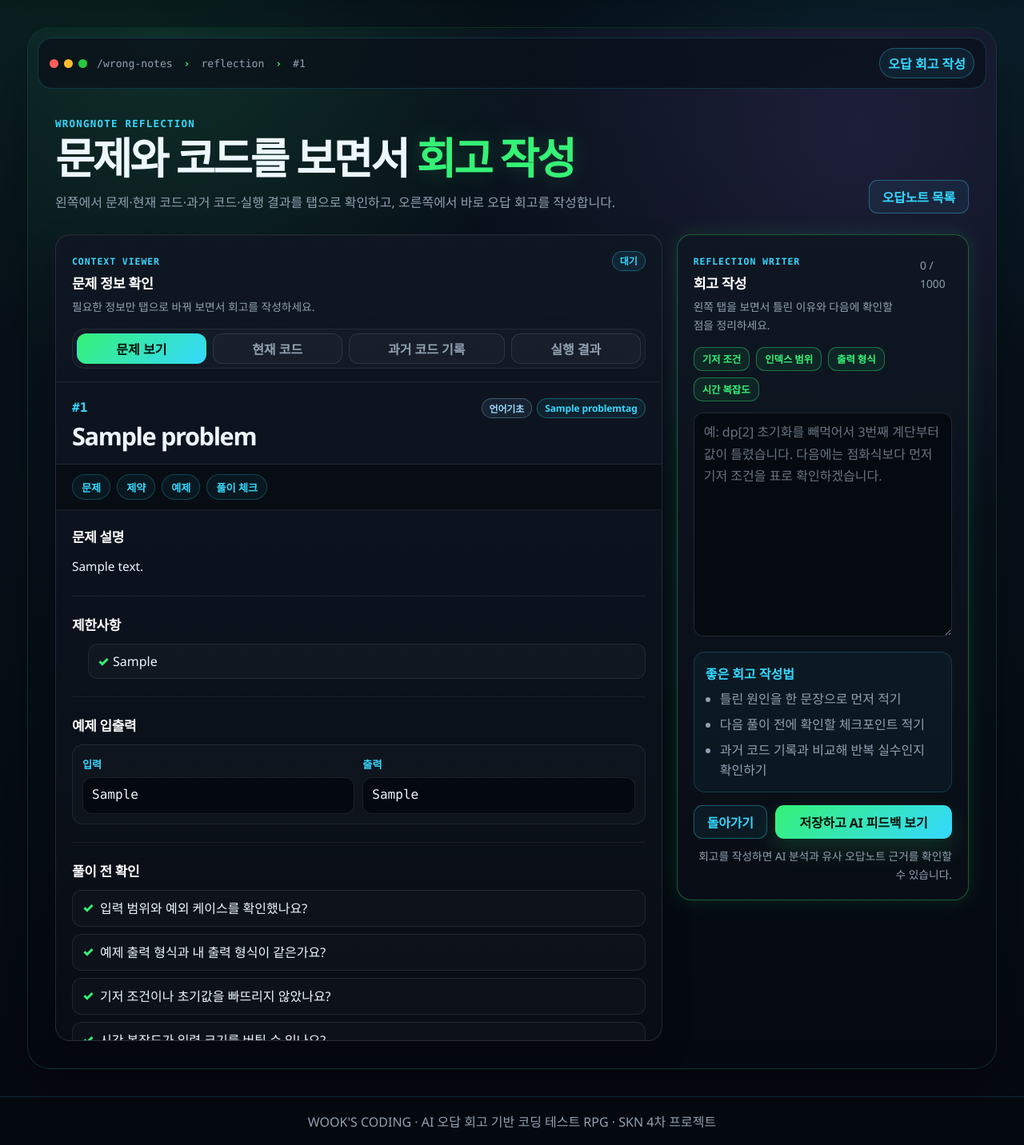
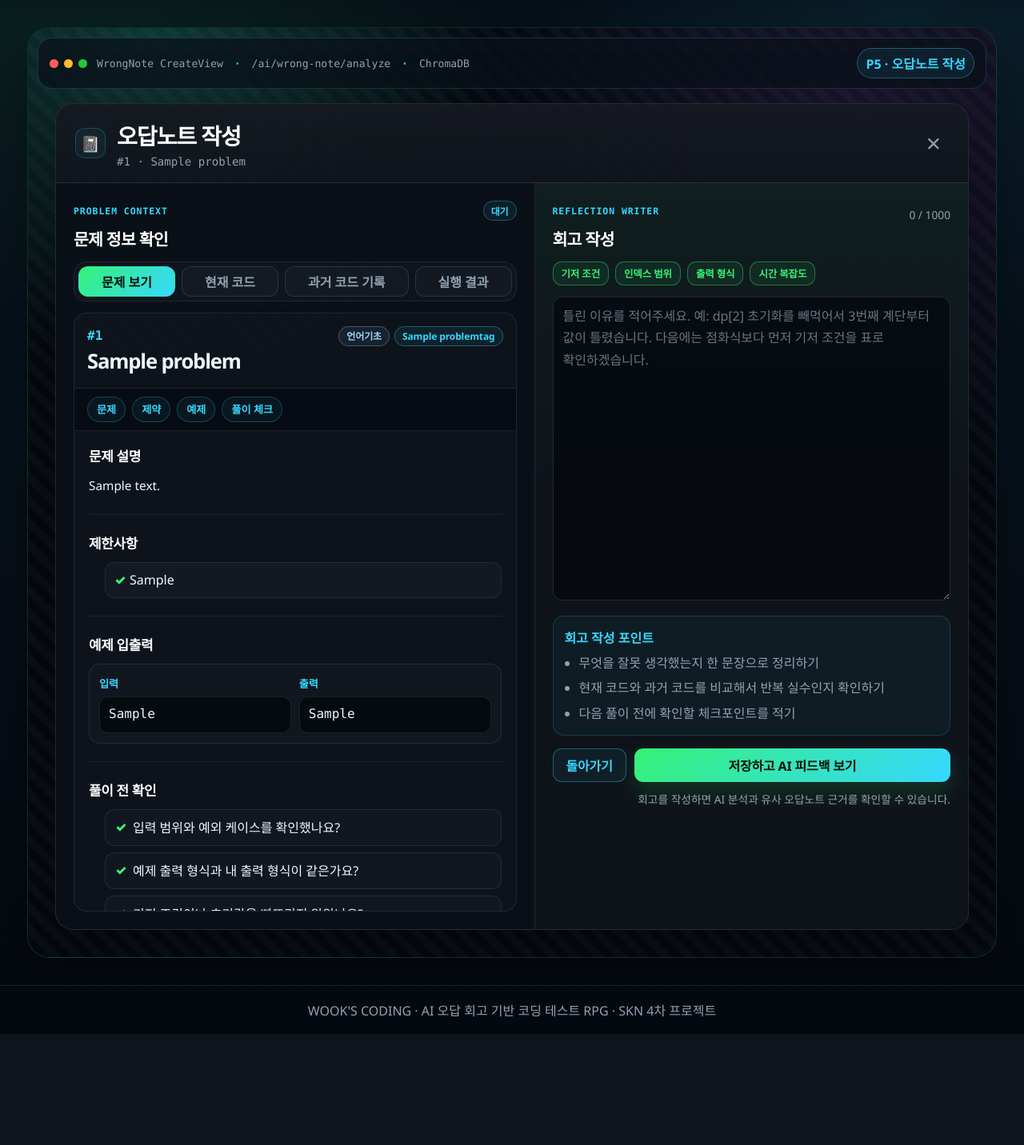
Before and after one commit to keroro7729/SKN_4rd_1TEAM, a Django app: page /wrongnotes/create/1/ in a window 1280 px wide. Shown: the part 71-1503 px from the top of the page at 80% size. After the commit the page ends 1343 px from the top, so only its background shows below. Run offline with Django 5.2, Linux system fonts and the light colour scheme; a user stored in the database is signed in; tables that the repository leaves empty hold one stand-in row (values such as "Sample post").

Commit message:
style: update wrongnote form two panel layout

```diff
--- a/django/static/css/pages/wrongnote_tabs.css
+++ b/django/static/css/pages/wrongnote_tabs.css
@@ -1,41 +1,140 @@
-/* WrongNote reflection workspace v18
-   - Left: problem/code/history/result context tabs
-   - Right: reflection writer
-   - No top summary cards
+/* WrongNote two-panel reflection workspace v19
+   Left: problem/code/history/result tabs
+   Right: reflection writer
 */
-.wrongnote-page { min-height: 680px; }
-.wrongnote-hero-slim { padding-bottom: 22px; }
-.reflection-workspace { padding: 0 var(--safe-x) var(--safe-x); }
-.wrongnote-two-split {
-  display: grid;
-  grid-template-columns: minmax(0, 1.35fr) minmax(340px, 0.65fr);
-  gap: 18px;
-  align-items: start;
-  padding: 0 var(--safe-x) var(--safe-x);
+.wrongnote-page {
+  min-height: 700px;
 }
-.wrongnote-context-panel,
-.reflection-write-panel {
+.wrongnote-modal-page {
+  background:
+    radial-gradient(circle at 12% 0%, rgba(53, 216, 255, .10), transparent 26%),
+    repeating-linear-gradient(45deg, rgba(255,255,255,.025) 0 10px, transparent 10px 20px),
+    var(--bg);
+}
+.wrongnote-modal-shell {
+  margin: 18px var(--safe-x) var(--safe-x);
+  border: 1px solid rgba(148, 163, 184, .18);
+  border-radius: 22px;
+  overflow: hidden;
+  background: rgba(13, 18, 26, .94);
+  box-shadow: 0 24px 80px rgba(0, 0, 0, .34);
+}
+.wrongnote-modal-header {
+  min-height: 76px;
+  display: flex;
+  align-items: center;
+  justify-content: space-between;
+  gap: 16px;
+  padding: 18px 24px;
+  border-bottom: 1px solid rgba(148, 163, 184, .16);
+  background: linear-gradient(180deg, rgba(255,255,255,.035), rgba(255,255,255,.012));
+}
+.wrongnote-title-wrap {
+  display: flex;
+  align-items: center;
+  gap: 14px;
   min-width: 0;
 }
-.wrongnote-context-panel { padding: 0; overflow: hidden; }
-.wrongnote-context-head { padding: 20px 20px 0; }
-.reflection-write-panel {
-  position: sticky;
-  top: 92px;
-  max-height: calc(100vh - 118px);
-  overflow: auto;
+.wrongnote-title-icon {
+  width: 38px;
+  height: 38px;
+  display: inline-flex;
+  align-items: center;
+  justify-content: center;
+  border: 1px solid rgba(53, 216, 255, .22);
+  border-radius: 12px;
+  background: rgba(53, 216, 255, .06);
+  font-size: 1.22rem;
+}
+.wrongnote-title-wrap h1 {
+  margin: 0;
+  font-size: clamp(1.35rem, 2.2vw, 2rem);
+  letter-spacing: -.04em;
+  color: var(--text-strong);
+}
+.wrongnote-title-wrap p {
+  margin: 5px 0 0;
+  color: var(--muted);
+  font-family: var(--font-code);
+  font-size: .88rem;
+  overflow: hidden;
+  text-overflow: ellipsis;
+  white-space: nowrap;
+  max-width: min(64vw, 720px);
+}
+.wrongnote-close {
+  width: 38px;
+  height: 38px;
+  display: inline-flex;
+  align-items: center;
+  justify-content: center;
+  border: 1px solid transparent;
+  border-radius: 12px;
+  color: var(--muted);
+  text-decoration: none;
+  font-size: 2rem;
+  line-height: 1;
+}
+.wrongnote-close:hover {
+  color: var(--danger);
+  border-color: rgba(255, 100, 115, .3);
+  background: rgba(255, 100, 115, .06);
+}
+.wrongnote-two-column {
+  display: grid;
+  grid-template-columns: minmax(0, 1.05fr) minmax(360px, .95fr);
+  min-height: min(76vh, 820px);
+}
+.wrongnote-context-card,
+.wrongnote-reflection-card {
+  min-width: 0;
+  padding: 22px;
+}
+.wrongnote-context-card {
+  border-right: 1px solid rgba(148, 163, 184, .16);
+  background: rgba(11, 16, 23, .72);
+}
+.wrongnote-reflection-card {
+  background:
+    linear-gradient(180deg, rgba(53, 242, 118, .05), transparent 42%),
+    rgba(15, 20, 28, .82);
+}
+.wrongnote-card-head {
+  display: flex;
+  align-items: flex-start;
+  justify-content: space-between;
+  gap: 12px;
+  margin-bottom: 14px;
+}
+.wrongnote-card-head h2 {
+  margin: 4px 0 0;
+  color: var(--text-strong);
+  font-size: 1.28rem;
+  letter-spacing: -.035em;
+}
+.wrongnote-card-head p {
+  margin: 6px 0 0;
+  color: var(--muted);
+  line-height: 1.55;
+}
+.wrongnote-card-head.inner-head {
+  margin: 0 0 12px;
 }
 .reflection-tabs {
   display: flex;
   gap: 8px;
   flex-wrap: wrap;
-  margin: 0 20px 16px;
+  margin: 0 0 14px;
   padding: 5px;
   border: 1px solid rgba(134,149,165,.14);
   border-radius: 16px;
   background: rgba(255,255,255,.025);
 }
-.reflection-tabs.compact-tabs { flex-wrap: nowrap; overflow-x: auto; scrollbar-width: thin; }
+.reflection-tabs.compact-tabs {
+  flex-wrap: nowrap;
+  overflow-x: auto;
+  scrollbar-width: thin;
+}
 .reflection-tab {
   border: 1px solid rgba(134,149,165,.20);
   border-radius: 12px;
@@ -49,43 +148,69 @@
   flex: 1 0 auto;
   transition: border-color .16s ease, background .16s ease, color .16s ease, transform .16s ease;
 }
-.reflection-tab:hover { transform: translateY(-1px); color: var(--cyan); border-color: rgba(53,216,255,.34); }
+.reflection-tab:hover {
+  transform: translateY(-1px);
+  color: var(--cyan);
+  border-color: rgba(53,216,255,.34);
+}
 .reflection-tab.is-active {
   color: #04120a;
   border-color: transparent;
   background: linear-gradient(135deg, var(--green), var(--cyan));
 }
-.wrongnote-context-body { border-top: 1px solid rgba(134,149,165,.14); }
+.wrongnote-context-body {
+  min-height: 0;
+}
 .reflection-panel { display: none; }
 .reflection-panel.is-active { display: block; }
-.tab-content-card { padding: 20px; }
+.tab-content-card {
+  padding: 16px;
+  border: 1px solid rgba(148, 163, 184, .14);
+  border-radius: 16px;
+  background: rgba(255,255,255,.018);
+}
 
-/* Problem reader: similar to problem solve's readable left pane */
-.wrongnote-problem-reader { min-width: 0; }
+/* Problem reader: same idea as problem solve's left pane */
+.wrongnote-problem-reader {
+  min-width: 0;
+  border: 1px solid rgba(148, 163, 184, .14);
+  border-radius: 16px;
+  overflow: hidden;
+  background: rgba(255,255,255,.018);
+}
 .problem-reader-titlebar {
   display: flex;
   justify-content: space-between;
   gap: 16px;
   align-items: flex-start;
-  padding: 20px 20px 14px;
+  padding: 16px;
   border-bottom: 1px solid rgba(134,149,165,.14);
 }
 .problem-reader-titlebar h2 {
   margin: 4px 0 0;
-  font-size: clamp(1.35rem, 2.4vw, 2rem);
+  font-size: clamp(1.2rem, 2vw, 1.7rem);
   letter-spacing: -0.045em;
 }
-.problem-number { color: var(--cyan); font-family: var(--font-code); font-weight: 900; }
-.problem-reader-tags { display: flex; gap: 6px; flex-wrap: wrap; justify-content: flex-end; }
+.problem-number {
+  color: var(--cyan);
+  font-family: var(--font-code);
+  font-weight: 900;
+}
+.problem-reader-tags {
+  display: flex;
+  gap: 6px;
+  flex-wrap: wrap;
+  justify-content: flex-end;
+}
 .problem-reader-nav {
   position: sticky;
   top: 0;
   z-index: 2;
   display: flex;
   gap: 8px;
-  padding: 12px 20px;
+  padding: 10px 16px;
   border-bottom: 1px solid rgba(134,149,165,.14);
-  background: rgba(8, 13, 20, .94);
+  background: rgba(8, 13, 20, .96);
   overflow-x: auto;
 }
 .problem-reader-nav a {
@@ -102,11 +227,15 @@
   white-space: nowrap;
   background: rgba(53,216,255,.055);
 }
-.problem-reader-nav a:hover { color: var(--green); border-color: rgba(53,242,118,.4); background: rgba(53,242,118,.07); }
+.problem-reader-nav a:hover {
+  color: var(--green);
+  border-color: rgba(53,242,118,.4);
+  background: rgba(53,242,118,.07);
+}
 .problem-reader-scroll {
-  max-height: min(64vh, 720px);
+  max-height: min(58vh, 650px);
   overflow: auto;
-  padding: 20px;
+  padding: 18px;
   scroll-behavior: smooth;
   scrollbar-width: thin;
 }
@@ -114,9 +243,13 @@
   padding: 0 0 22px;
   margin-bottom: 22px;
   border-bottom: 1px solid rgba(134,149,165,.12);
-  scroll-margin-top: 76px;
+  scroll-margin-top: 74px;
 }
-.problem-reader-section:last-child { border-bottom: 0; margin-bottom: 0; padding-bottom: 0; }
+.problem-reader-section:last-child {
+  border-bottom: 0;
+  margin-bottom: 0;
+  padding-bottom: 0;
+}
 .problem-reader-section h3,
 .small-section-title {
   margin: 0 0 12px;
@@ -138,6 +271,14 @@
   gap: 7px;
   color: var(--text);
   line-height: 1.65;
+}
+.check-list-clean {
+  margin: 0;
+  padding-left: 20px;
+  display: grid;
+  gap: 8px;
+  color: var(--text);
+  line-height: 1.6;
 }
 .sample-case-list { display: grid; gap: 12px; }
 .sample-case-card {
@@ -201,13 +350,23 @@
   gap: 10px;
   margin-bottom: 16px;
 }
-.result-summary-row .game-row { min-height: 58px; align-items: flex-start; flex-direction: column; }
+.result-summary-row .game-row {
+  min-height: 58px;
+  align-items: flex-start;
+  flex-direction: column;
+}
 .result-summary-row .game-row strong { color: var(--text-strong); }
 
 /* Reflection writer */
-.quick-template-row { display: flex; gap: 8px; flex-wrap: wrap; margin: 6px 0 14px; }
+.quick-template-row {
+  display: flex;
+  gap: 8px;
+  flex-wrap: wrap;
+  margin: 6px 0 14px;
+}
 .reflection-textarea {
-  min-height: 280px;
+  width: 100%;
+  min-height: min(42vh, 380px);
   resize: vertical;
   line-height: 1.72;
 }
--- a/django/static/css/style.css
+++ b/django/static/css/style.css
@@ -3,8 +3,8 @@
 @import url("./core/components.css?v=clean-game-ux-v12");
 @import url("./pages/home.css?v=clean-game-ux-v12");
 @import url("./pages/problem_list.css?v=clean-game-ux-v12");
-@import url("./pages/problem_solve.css?v=problem-solve-original-v10");
+@import url("./pages/problem_solve.css?v=problem-solve-three-split-v17");
 @import url("./pages/wrongnote_library.css?v=clean-game-ux-v12");
-@import url("./pages/wrongnote_tabs.css?v=wrongnote-two-split-v18");
+@import url("./pages/wrongnote_tabs.css?v=wrongnote-two-panel-v19");
 @import url("./pages/mypage.css?v=clean-game-ux-v12");
 @import url("./pages/responsive.css?v=clean-game-ux-v12");
--- a/django/templates/wrongnotes/wrongnote_form.html
+++ b/django/templates/wrongnotes/wrongnote_form.html
@@ -5,34 +5,36 @@
 {% block content %}
 <form hidden>{% csrf_token %}</form>
 
-<section class="game-page wrongnote-page" data-submission-id="{{ submission.id }}" data-problem-id="{{ problem.id }}">
+<section class="game-page wrongnote-page wrongnote-modal-page" data-submission-id="{{ submission.id }}" data-problem-id="{{ problem.id }}">
   <div class="game-topbar">
     <div class="game-window-dots"><span></span><span></span><span></span></div>
-    <div class="game-route">/wrong-notes <b>›</b> reflection <b>›</b> #{{ submission.id }}</div>
-    <div class="game-mode-pill">오답 회고 작성</div>
+    <div class="game-route">WrongNote CreateView <b>·</b> /ai/wrong-note/analyze <b>·</b> ChromaDB</div>
+    <div class="game-mode-pill">P5 · 오답노트 작성</div>
   </div>
 
-  <div class="game-hero compact-hero wrongnote-hero-slim">
+  <div class="wrongnote-modal-shell">
+    <header class="wrongnote-modal-header">
+      <div class="wrongnote-title-wrap">
+        <span class="wrongnote-title-icon">📓</span>
         <div>
-      <p class="game-eyebrow">WrongNote Reflection</p>
-      <h1 class="game-title">문제와 코드를 보면서 <span class="accent">회고 작성</span></h1>
-      <p class="game-sub">왼쪽에서 문제·현재 코드·과거 코드·실행 결과를 탭으로 확인하고, 오른쪽에서 바로 오답 회고를 작성합니다.</p>
+          <h1>오답노트 작성</h1>
+          <p>#{{ problem.id }} · {{ problem.title }}</p>
         </div>
-    <a class="game-btn ghost" href="{% url 'wrongnotes:list' %}">오답노트 목록</a>
       </div>
+      <a class="wrongnote-close" href="{% url 'wrongnotes:list' %}" aria-label="오답노트 목록으로 이동">×</a>
+    </header>
 
-  <div class="wrongnote-two-split">
-    <section class="game-panel wrongnote-context-panel">
-      <div class="game-panel-head wrongnote-context-head">
+    <div class="wrongnote-two-column">
+      <section class="wrongnote-context-card">
+        <div class="wrongnote-card-head">
           <div>
-          <span class="panel-kicker">Context Viewer</span>
+            <span class="panel-kicker">Problem Context</span>
             <h2>문제 정보 확인</h2>
-          <p>필요한 정보만 탭으로 바꿔 보면서 회고를 작성하세요.</p>
           </div>
           <span class="badge badge-status-{{ submission.result }}">{{ submission.get_result_display }}</span>
         </div>
 
-      <div class="reflection-tabs compact-tabs" role="tablist" aria-label="오답 회고 정보 탭">
+        <div class="reflection-tabs compact-tabs" role="tablist" aria-label="오답노트 작성 정보 탭">
           <button class="reflection-tab is-active" type="button" data-tab="problem">문제 보기</button>
           <button class="reflection-tab" type="button" data-tab="current-code">현재 코드</button>
           <button class="reflection-tab" type="button" data-tab="history-code">과거 코드 기록</button>
@@ -80,6 +82,22 @@
                 <section id="wn-problem-samples" class="problem-reader-section">
                   <h3>예제 입출력</h3>
                   <div class="sample-case-list">
+                    {% if sample_cases %}
+                      {% for tc in sample_cases %}
+                        <div class="sample-case-card">
+                          <div>
+                            <strong>입력</strong>
+                            <pre>{{ tc.input_data }}</pre>
+                          </div>
+                          <div>
+                            <strong>출력</strong>
+                            <pre>{{ tc.expected_output }}</pre>
+                          </div>
+                        </div>
+                      {% empty %}
+                        <p class="game-empty">등록된 예제 테스트케이스가 없습니다.</p>
+                      {% endfor %}
+                    {% else %}
                       {% for tc in problem.test_cases.all %}
                         {% if tc.is_sample %}
                           <div class="sample-case-card">
@@ -96,6 +114,7 @@
                       {% empty %}
                         <p class="game-empty">등록된 예제 테스트케이스가 없습니다.</p>
                       {% endfor %}
+                    {% endif %}
                   </div>
                 </section>
 
@@ -114,9 +133,9 @@
 
           <section class="reflection-panel" data-panel="current-code">
             <article class="tab-content-card">
-            <div class="game-panel-head">
+              <div class="wrongnote-card-head inner-head">
                 <div>
-                <span class="panel-kicker">Current Submission</span>
+                  <span class="panel-kicker">Current Code</span>
                   <h2>현재 제출 코드</h2>
                 </div>
                 <button type="button" class="game-mini-btn copy-code-btn" data-target="current-code-block">복사</button>
@@ -128,11 +147,10 @@
           <section class="reflection-panel" data-panel="history-code">
             <div class="history-split">
               <article class="history-list-panel">
-              <div class="game-panel-head">
+                <div class="wrongnote-card-head inner-head">
                   <div>
                     <span class="panel-kicker">Past Attempts</span>
                     <h2>같은 문제 과거 제출</h2>
-                  <p>이전 제출을 선택하면 오른쪽에서 코드를 확인할 수 있습니다.</p>
                   </div>
                 </div>
                 <div class="history-list compact-history-list">
@@ -149,7 +167,7 @@
               </article>
 
               <article class="history-code-panel">
-              <div class="game-panel-head">
+                <div class="wrongnote-card-head inner-head">
                   <div>
                     <span class="panel-kicker">Selected Code</span>
                     <h2>선택한 과거 코드</h2>
@@ -162,11 +180,10 @@
 
           <section class="reflection-panel" data-panel="run-result">
             <article class="tab-content-card">
-            <div class="game-panel-head">
+              <div class="wrongnote-card-head inner-head">
                 <div>
                   <span class="panel-kicker">Execution Result</span>
                   <h2>실행 결과</h2>
-                <p>제출 결과와 stdout/error를 확인한 뒤 회고에 원인을 적어보세요.</p>
                 </div>
                 <span class="badge badge-status-{{ submission.result }}">{{ submission.get_result_display }}</span>
               </div>
@@ -191,12 +208,11 @@
         </div>
       </section>
 
-    <aside class="game-panel reflection-write-panel accent-green">
-      <div class="game-panel-head">
+      <aside class="wrongnote-reflection-card">
+        <div class="wrongnote-card-head">
           <div>
             <span class="panel-kicker">Reflection Writer</span>
             <h2>회고 작성</h2>
-          <p>왼쪽 탭을 보면서 틀린 이유와 다음에 확인할 점을 정리하세요.</p>
           </div>
           <span class="hint-note"><span id="comment-count">0</span> / 1000</span>
         </div>
@@ -208,14 +224,14 @@
           <button type="button" class="game-mini-btn ghost template-btn" data-template="입력 크기에 비해 시간 복잡도가 커서 시간초과가 발생했습니다.">시간 복잡도</button>
         </div>
 
-      <textarea id="wrongnote-comment" class="game-textarea reflection-textarea" maxlength="1000" placeholder="예: dp[2] 초기화를 빼먹어서 3번째 계단부터 값이 틀렸습니다. 다음에는 점화식보다 먼저 기저 조건을 표로 확인하겠습니다."></textarea>
+        <textarea id="wrongnote-comment" class="game-textarea reflection-textarea" maxlength="1000" placeholder="틀린 이유를 적어주세요. 예: dp[2] 초기화를 빼먹어서 3번째 계단부터 값이 틀렸습니다. 다음에는 점화식보다 먼저 기저 조건을 표로 확인하겠습니다."></textarea>
 
         <div class="reflection-guide-box">
-        <strong>좋은 회고 작성법</strong>
+          <strong>회고 작성 포인트</strong>
           <ul>
-          <li>틀린 원인을 한 문장으로 먼저 적기</li>
-          <li>다음 풀이 전에 확인할 체크포인트 적기</li>
-          <li>과거 코드 기록과 비교해 반복 실수인지 확인하기</li>
+            <li>무엇을 잘못 생각했는지 한 문장으로 정리하기</li>
+            <li>현재 코드와 과거 코드를 비교해서 반복 실수인지 확인하기</li>
+            <li>다음 풀이 전에 확인할 체크포인트를 적기</li>
           </ul>
         </div>
 
@@ -247,9 +263,10 @@
         </section>
       </aside>
     </div>
+  </div>
 </section>
 {% endblock %}
 
 {% block scripts %}
-<script src="{% static 'js/wrongnote_form.js' %}?v=wrongnote-two-split-v18"></script>
+<script src="{% static 'js/wrongnote_form.js' %}?v=wrongnote-two-panel-v19"></script>
 {% endblock %}
```
Also changed, not shown: other parts of django/static/css/pages/wrongnote_tabs.css (+87 -36 lines). Lines whose indentation alone changed are shown as unchanged.
